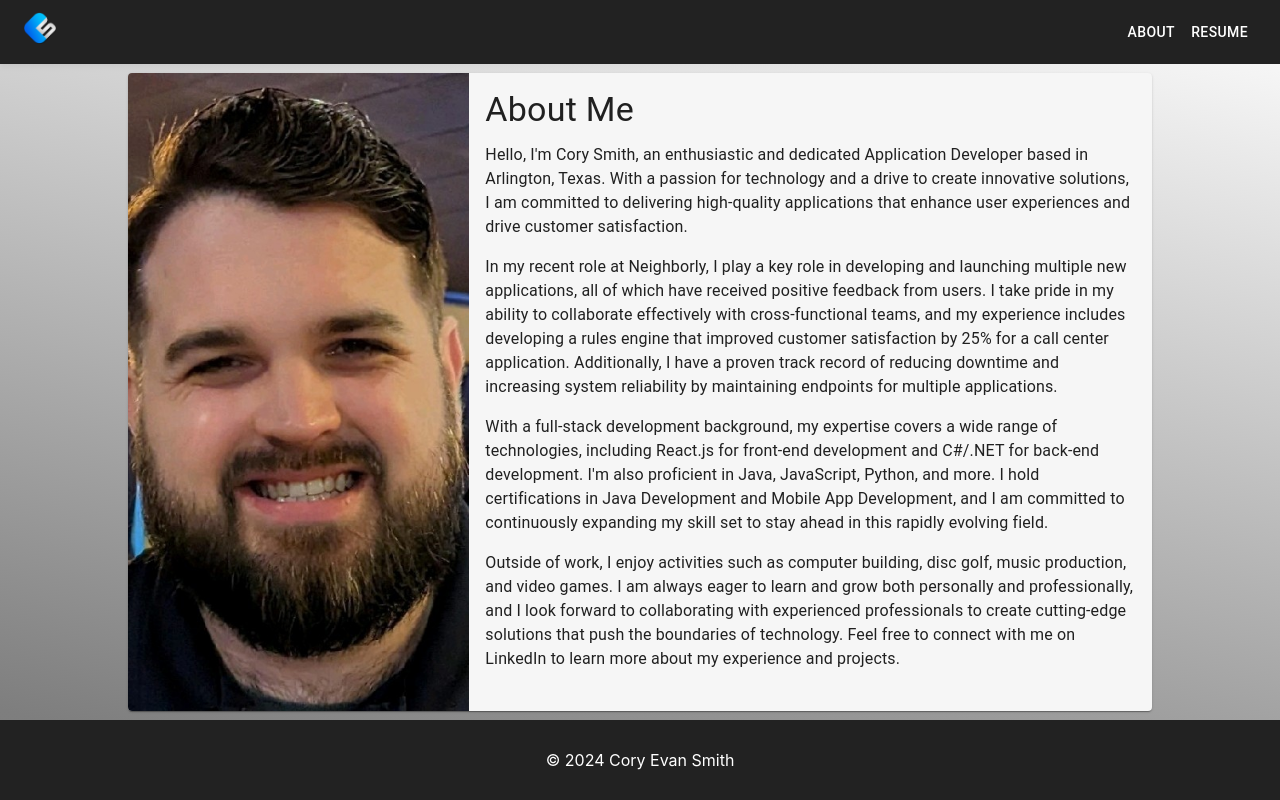
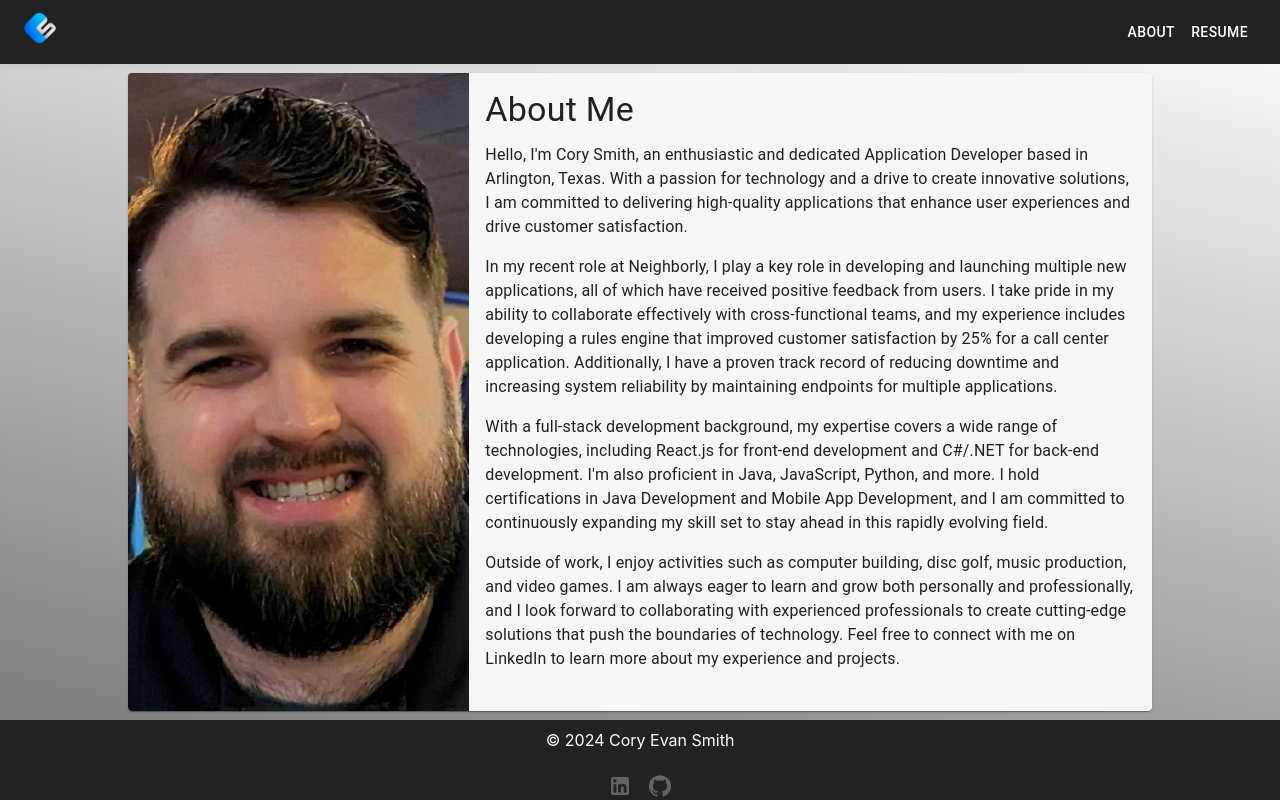
Before and after one commit to coryevansmith/website, a React (Create React App) app: page /#/about in a window 1280 px wide. Built offline with nearby package versions, Linux system fonts and the light colour scheme.

Commit message:
footer changes

```diff
--- a/src/footer.js
+++ b/src/footer.js
@@ -1,8 +1,11 @@
-import { Box, Paper } from "@mui/material";
+import { GitHub, LinkedIn } from "@mui/icons-material";
+import { Box, IconButton, Paper } from "@mui/material";
 import React from "react";
-import styled from "styled-components";
 
 function Footer() {
+  const handleOpenExternal = (link) => {
+    window.location.href = link;
+  };
   return (
     <Box
       sx={{
@@ -13,9 +16,30 @@ function Footer() {
         display: "flex",
         alignItems: "center",
         justifyContent: "center",
+        flexDirection: "column",
       }}
     >
-      <p>© 2024 Cory Evan Smith</p>
+      <Box flex={1}>
+        <p>© 2024 Cory Evan Smith</p>
+      </Box>
+      <Box flex={1}>
+        <IconButton
+          color="secondary"
+          onClick={() => {
+            handleOpenExternal("https://www.linkedin.com/in/coryevansmith/");
+          }}
+        >
+          <LinkedIn />
+        </IconButton>
+        <IconButton
+          color="secondary"
+          onClick={() => {
+            handleOpenExternal("https://github.com/coryevansmith");
+          }}
+        >
+          <GitHub />
+        </IconButton>
+      </Box>
     </Box>
   );
 }
```
